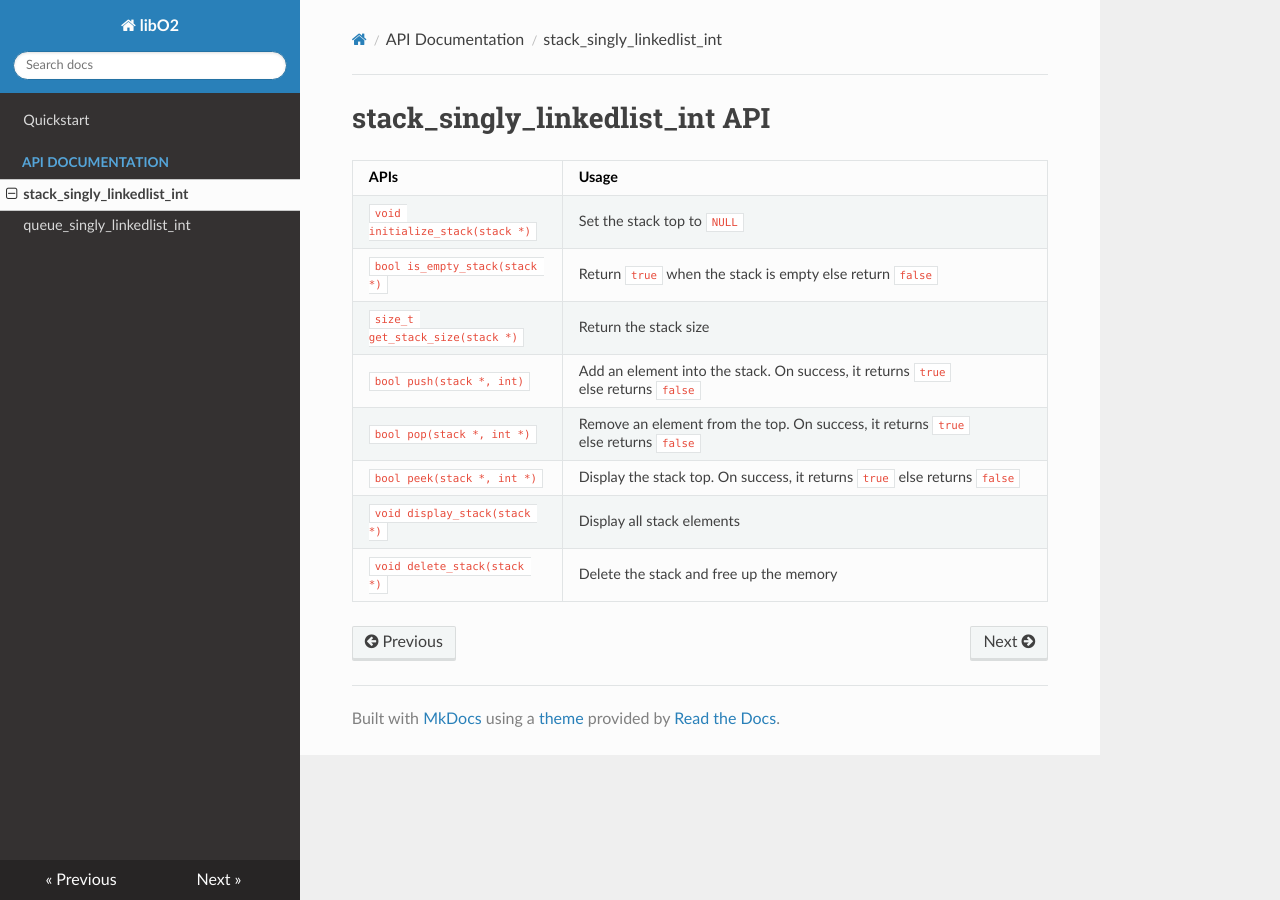
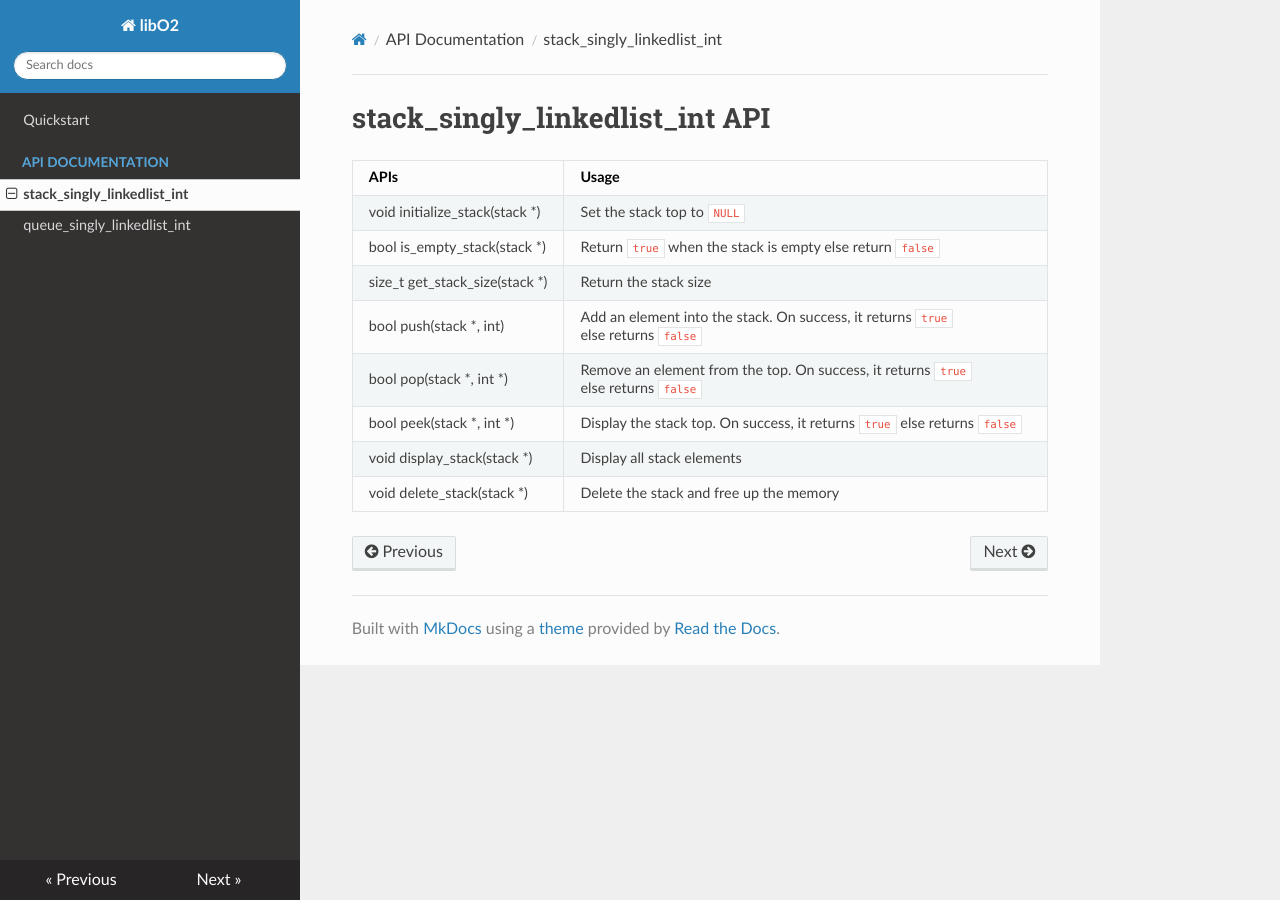
Before and after one commit to greyshell/libO2, an MkDocs documentation site: the page built from docs/stack_singly_linkedlist_int.md, in a window 1280 px wide. Built offline with MkDocs 1.6.1, drawn with Linux system fonts in a browser that asks for light colours; nearby versions of some CDN libraries.

```diff
--- a/docs/stack_singly_linkedlist_int.md
+++ b/docs/stack_singly_linkedlist_int.md
@@ -1,12 +1,12 @@
 # stack_singly_linkedlist_int API
 
-APIs                             | Usage
----------------------------------|-----------------------------------------------------------------------------------
-`void initialize_stack(stack *)` | Set the stack top to `NULL`
-`bool is_empty_stack(stack *)`   | Return `true` when the stack is empty else return `false`
-`size_t get_stack_size(stack *)` | Return the stack size
-`bool push(stack *, int)`        | Add an element into the stack. On success, it returns `true` else returns `false`
-`bool pop(stack *, int *)`       | Remove an element from the top. On success, it returns `true` else returns `false`
-`bool peek(stack *, int *)`      | Display the stack top. On success, it returns `true` else returns `false`
-`void display_stack(stack *)`    | Display all stack elements
-`void delete_stack(stack *)`     | Delete the stack and free up the memory
+APIs                           | Usage
+-------------------------------|-----------------------------------------------------------------------------------
+void initialize_stack(stack *) | Set the stack top to `NULL`
+bool is_empty_stack(stack *)   | Return `true` when the stack is empty else return `false`
+size_t get_stack_size(stack *) | Return the stack size
+bool push(stack *, int)        | Add an element into the stack. On success, it returns `true` else returns `false`
+bool pop(stack *, int *)       | Remove an element from the top. On success, it returns `true` else returns `false`
+bool peek(stack *, int *)      | Display the stack top. On success, it returns `true` else returns `false`
+void display_stack(stack *)    | Display all stack elements
+void delete_stack(stack *)     | Delete the stack and free up the memory
```
